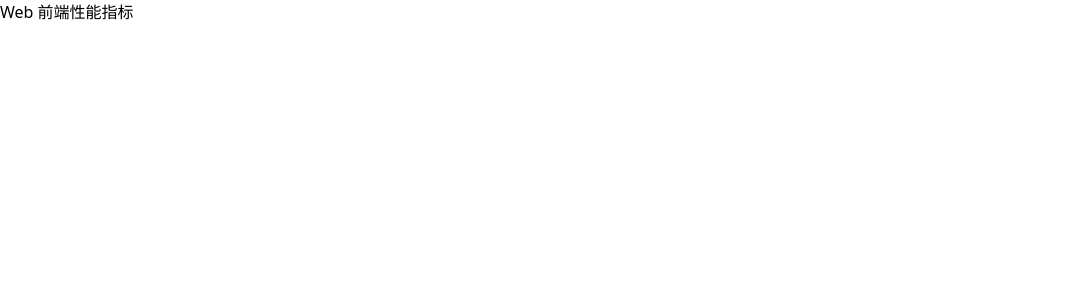
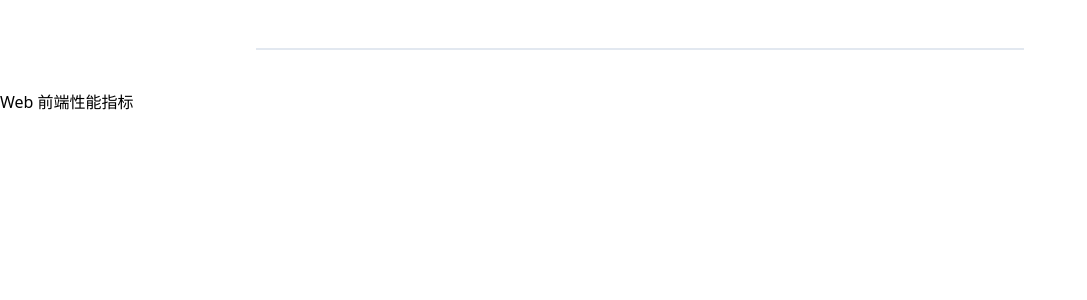
Before and after one commit to synzhang/synzhang.github.io, a Next.js app: page / in a window 1280 px wide. Shown: the top 300 px of the page, without its empty margins (0-1087 px from the left). Built offline with nearby package versions, Linux system fonts and the light colour scheme.

Commit message:
feat: create Header, Footer components

```diff
--- /dev/null
+++ b/components/footer/index.tsx
@@ -0,0 +1,13 @@
+import { FC } from 'react'
+
+interface PropsInterface {
+}
+
+const Footer: FC<PropsInterface> = props => {
+  return (
+    <footer className='max-w-3xl mx-auto py-6'>
+    </footer>
+  )
+}
+
+export default Footer
--- /dev/null
+++ b/components/header/index.tsx
@@ -0,0 +1,14 @@
+import { FC } from 'react'
+import Link from 'next/link'
+
+interface PropsInterface {
+}
+
+const Header: FC<PropsInterface> = props => {
+  return (
+    <header className='max-w-3xl mx-auto py-6 px-4 mb-10 border-b-2'>
+    </header>
+  )
+}
+
+export default Header
--- a/components/layout.tsx
+++ b/components/layout.tsx
@@ -1,12 +1,14 @@
 import Meta from '../components/meta'
+import Header from '../components/header'
+import Footer from '../components/footer'
 
 export default function Layout({ children }) {
   return (
     <>
       <Meta />
-      <div>
-        <main>{children}</main>
-      </div>
+      <Header />
+      <main>{children}</main>
+      <Footer />
     </>
   )
 }
```
